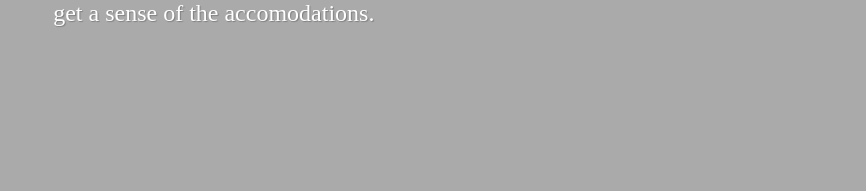
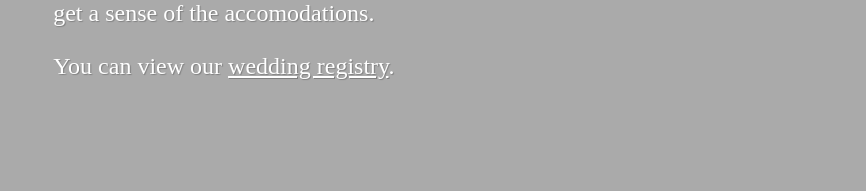
Before and after one commit to joshcarr/audreyandjosh.com, a website: page index.html in a window 1280 px wide. Shown: the part 1274-1465 px from the top of the page, 414-1280 px from the left. Drawn offline with Linux system fonts and the light colour scheme.

Commit message:
adds in wedding registry

```diff
--- a/index.html
+++ b/index.html
@@ -64,7 +64,7 @@
 
           <p>All are welcome to stay at the bunk-bed and dorm-style hostel Friday and Saturday nights as we've booked the whole place. Please let us know as soon as you can whether you want to stay in the hostel either (or both) of those nights. <a href="http://norcalhostels.org/marin/photos/">You can see photos here</a> to get a sense of the accomodations.</p>
 
-          <!-- <p>You can view our <a href="#">wedding registry</a>.</p> -->
+          <p>You can view our <a href="http://www.amazon.com/registry/wedding/2YH8DP5OTD94">wedding registry</a>.</p>
 
           <!-- <img src="http://farm5.staticflickr.com/4082/4911244556_04de93ba7d_z.jpg"> -->
         </div>
```
